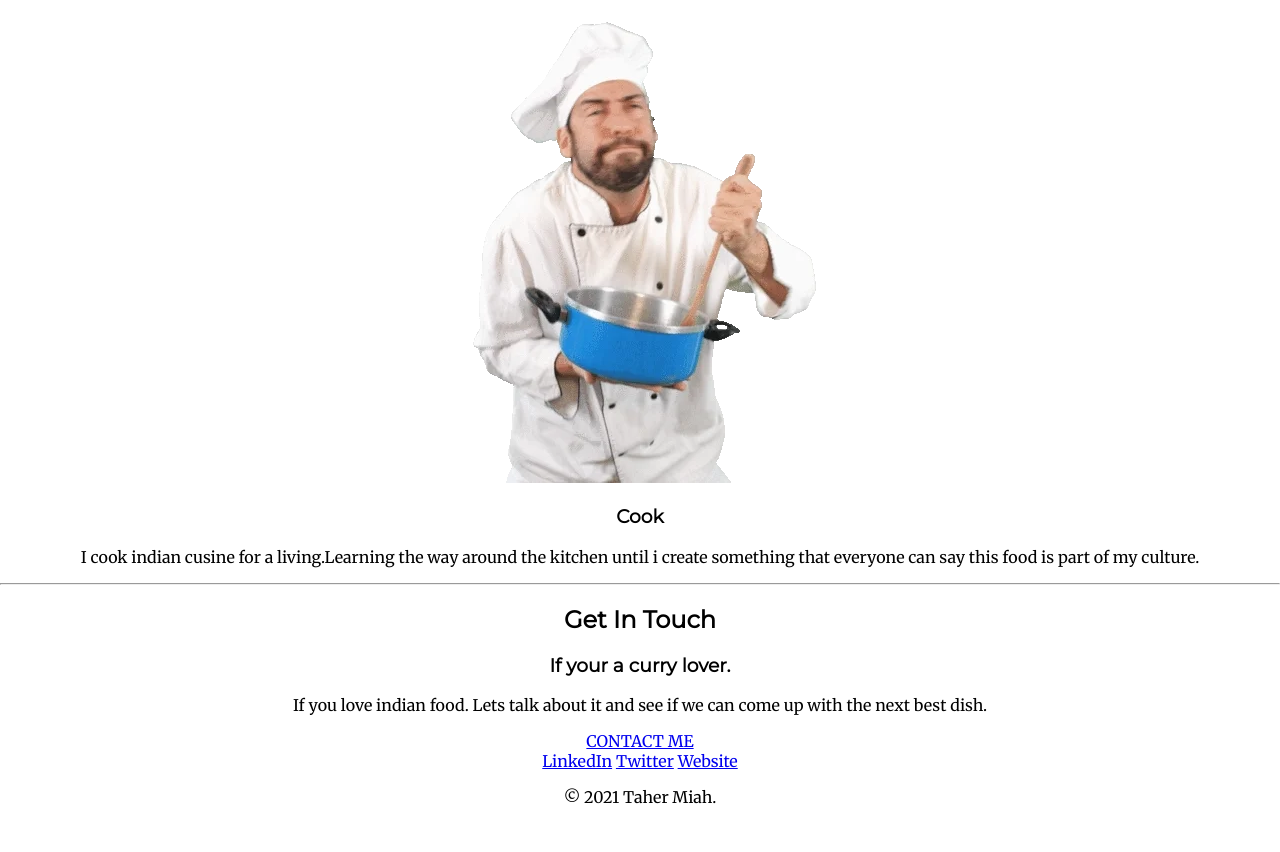
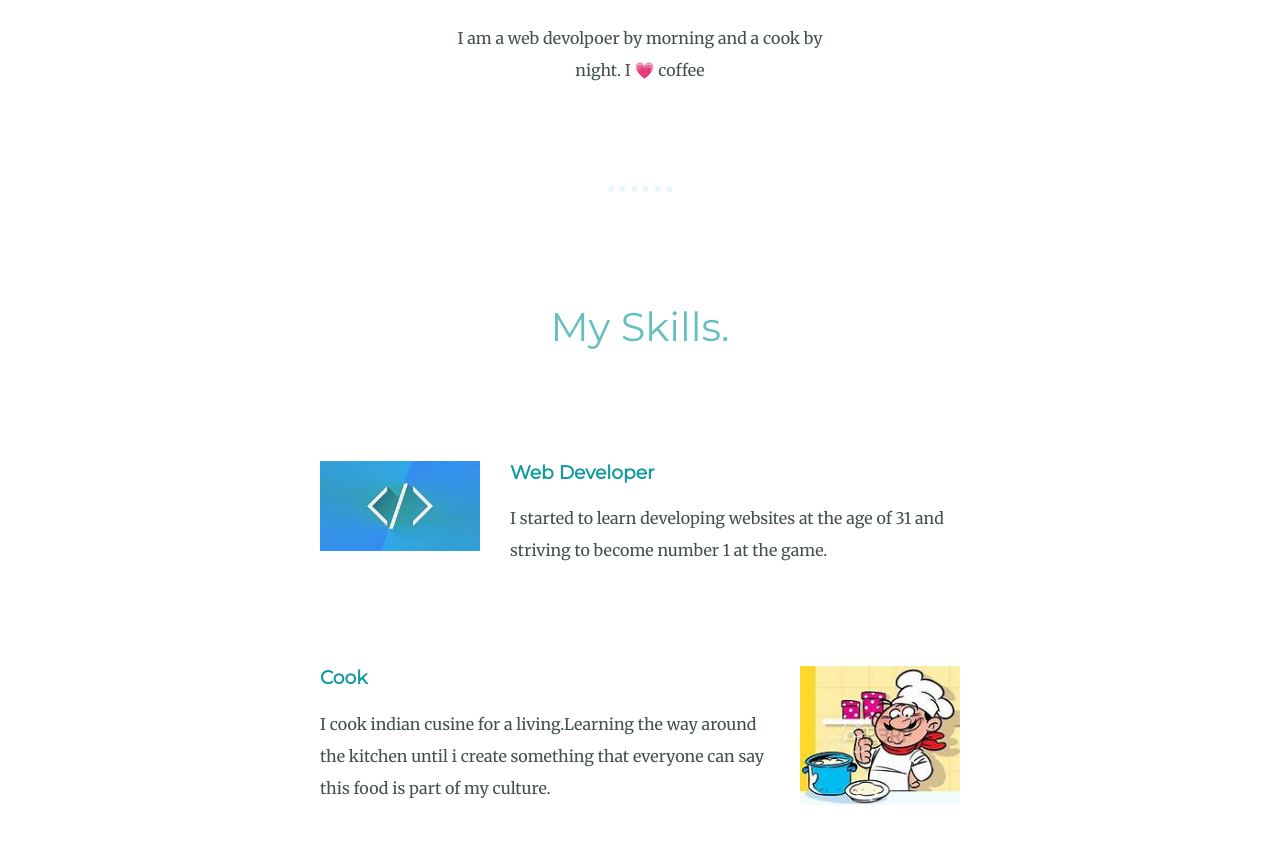
Before and after one commit to tah3rm1ah/aboutme, a plain HTML site: page index.html in a window 1280 px wide. Shown: the part 1308-2160 px from the top of the page. Before the commit the page ends 2131 px from the top, so only its background shows below. Drawn offline with Linux system fonts and the light colour scheme.

Commit message:
aboutme update version 1.1

```diff
--- a/css/styles.css
+++ b/css/styles.css
@@ -1,35 +1,157 @@
-body{
+body {
+  color: #40514e;
   margin: 0;
   text-align: center;
   font-family: 'Merriweather', serif;
 }
 
-h1{
-margin-top: 0;
-font-family: 'Sacramento', cursive;
+h1 {
+  font-size: 5.625rem;
+  margin: 50px auto 0 auto;
+  font-family: 'Sacramento', cursive;
+  color: #66bfbf;
 }
 
-h2{
+h2 {
+    color: #66bfbf;
+  font-family: 'Montserrat', sans-serif;
+  font-size: 2.5rem;
+  font-weight: normal;
+  padding: 10px;
+}
+
+h3 {
+  color: #11999e;
   font-family: 'Montserrat', sans-serif;
 }
 
-h3{
-  font-family: 'Montserrat', sans-serif;
+p{
+    line-height: 2;
 }
 
-.top-container{
-    background-color: #e4f9f5;
-    position: relative;
-    padding-top: 100px;
+hr{
+  border: dotted #eaf6f6 6px;
+  border-bottom: none;
+  width: 4%;
+  margin: 100px auto;
 }
 
-.top-cloud{
+a{
+  color: #11999e;
+  font-family: 'Montserrat', sans-serif;
+  margin: 10px 20px;
+  text-decoration: none;
+}
+
+a:hover{
+  color: #eaf6f6;
+}
+
+.top-container {
+  background-color: #e4f9f5;
+  position: relative;
+  padding-top: 100px;
+}
+
+.middle-container{
+  margin: 100px 0;
+}
+
+.bottom-container{
+  background-color: #66bfbf;
+  padding: 50px 0 20px;
+}
+
+.footer-link{
+  color: #11999e;
+
+}
+
+.pro{
+  text-decoration: underline;
+}
+
+.skill-row{
+  width: 50%;
+  margin: 100px auto 100px auto;
+  text-align: left;
+}
+
+.intro{
+  width: 30%;
+  margin: auto;
+}
+
+.contact-message{
+  width: 40%;
+  margin: 40px auto 60px;
+}
+
+.copyright{
+  color: #eaf6f6;
+  font-size: 0.75rem;
+  padding: 20px 0;
+}
+.top-cloud {
   position: absolute;
   right: 300px;
-  top: 50px;
+  top: 40px;
 }
-.bottom-cloud{
+
+.bottom-cloud {
   position: absolute;
-  left: 300px;
+  left: 250px;
   bottom: 300px;
 }
+
+.cook-img{
+  width: 25%;
+  float: right;
+  margin-left: 30px;
+}
+
+.webdeveloper-img{
+  width: 25%;
+  float: left;
+  margin-right: 30px;
+}
+
+.btn {
+   background: #11CDD4;
+   background-image: -webkit-linear-gradient(top, #11CDD4, #11999E);
+   background-image: -moz-linear-gradient(top, #11CDD4, #11999E);
+   background-image: -ms-linear-gradient(top, #11CDD4, #11999E);
+   background-image: -o-linear-gradient(top, #11CDD4, #11999E);
+   background-image: -webkit-gradient(to bottom, #11CDD4, #11999E);
+   -webkit-border-radius: 8px;
+   -moz-border-radius: 8px;
+   border-radius: 8px;
+   color: #FFFFFF;
+   font-family: Arial;
+   font-size: 20px;
+   font-weight: 100;
+   padding: 20px;
+   -webkit-box-shadow: 1px 1px 20px 0 #000000;
+   -moz-box-shadow: 1px 1px 20px 0 #000000;
+   box-shadow: 1px 1px 20px 0 #000000;
+   text-shadow: 1px 1px 20px #000000;
+   border: solid #337FED 1px;
+   text-decoration: none;
+   display: inline-block;
+   cursor: pointer;
+   text-align: center;
+}
+
+.btn:hover {
+   border: solid #337FED 1px;
+   background: #30E3CB;
+   background-image: -webkit-linear-gradient(top, #30E3CB, #2BC4AD);
+   background-image: -moz-linear-gradient(top, #30E3CB, #2BC4AD);
+   background-image: -ms-linear-gradient(top, #30E3CB, #2BC4AD);
+   background-image: -o-linear-gradient(top, #30E3CB, #2BC4AD);
+   background-image: -webkit-gradient(to bottom, #30E3CB, #2BC4AD);
+   -webkit-border-radius: 8px;
+   -moz-border-radius: 8px;
+   border-radius: 8px;
+   text-decoration: none;
+}
--- a/index.html
+++ b/index.html
@@ -14,7 +14,7 @@
   <div class="top-container">
     <img class="top-cloud" src="images/cloud.png" alt="cloud-img">
     <h1>I'm Taher. </h1>
-    <p>a web developer.</p>
+    <h2>a <span class="pro">pro</span>grammer.</h2>
     <img class="bottom-cloud" src="images/cloud.png" alt="cloud-image">
     <img src="images/mountain.png" alt="mountain-img">
   </div>
@@ -23,27 +23,27 @@
     <div class="profile">
       <img src="images/theyoker.jpg" alt="img-the-yoker">
       <h2>Hello.</h2>
-      <p>I am a web devolpoer by morning and a cook by night. I 💗 coffee </p>
+      <p class="intro">I am a web devolpoer by morning and a cook by night. I 💗 coffee </p>
     </div>
     <hr>
     <div class="skills">
       <h2>My Skills.</h2>
       <div class="skill-row">
-        <img class="" src="images/webdeveloper.jpg" alt="">
+        <img class="webdeveloper-img" src="images/webdeveloper.jpg" alt="webdeveloper-img">
         <h3>Web Developer</h3>
-        <p>I started to learn developing websites at the age of 31 and striving to become number 1 at the game.</p>
+        <p class="webdeveloper-skill-description">I started to learn developing websites at the age of 31 and striving to become number 1 at the game.</p>
       </div>
       <div class="skill-row">
-        <img class="" src="images/cook.webp" alt="">
+        <img class="cook-img" src="images/cook.jpg" alt="cook-img">
         <h3>Cook</h3>
-        <p>I cook indian cusine for a living.Learning the way around the kitchen until i create something that everyone can say this food is part of my culture.</p>
+        <p class="cook-skill-description">I cook indian cusine for a living.Learning the way around the kitchen until i create something that everyone can say this food is part of my culture.</p>
       </div>
     </div>
     <hr>
     <div class="contact-me">
       <h2>Get In Touch</h2>
       <h3>If your a curry lover.</h3>
-      <p>If you love indian food. Lets talk about it and see if we can come up with the next best dish.</p>
+      <p class="contact-message">If you love indian food. Lets talk about it and see if we can come up with the next best dish.</p>
       <a class="btn" href="mailto:thrmih@yahoo.co.uk">CONTACT ME</a>
     </div>
   </div>
@@ -53,7 +53,7 @@
     <a class="footer-link" href="https://www.linkedin.com/">LinkedIn</a>
     <a class="footer-link" href="https://twitter.com/">Twitter</a>
     <a class="footer-link" href="https://www.appbrewery.co/">Website</a>
-    <p>© 2021 Taher Miah.</p>
+    <p class="copyright">© 2021 Taher Miah.</p>
   </div>
 </body>
 
```
